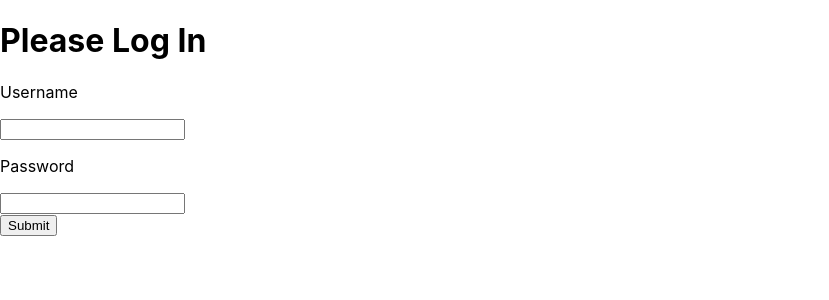
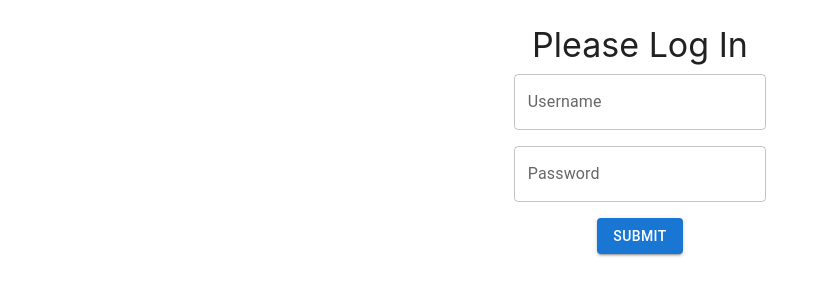
Before and after one commit to gilmiriam/AdminLogin, a React (Create React App) app: page / in a window 1280 px wide. Shown: the top 300 px of the page, without its empty margins (0-829 px from the left). Built offline with nearby package versions, Linux system fonts and the light colour scheme.

Commit message:
update login style

```diff
--- a/package.json
+++ b/package.json
@@ -3,6 +3,12 @@
   "version": "0.1.0",
   "private": true,
   "dependencies": {
+    "@emotion/react": "^11.10.5",
+    "@emotion/styled": "^11.10.5",
+    "@fontsource/roboto": "^4.5.8",
+    "@mui/icons-material": "^5.10.9",
+    "@mui/material": "^5.10.12",
+    "@mui/styled-engine": "^5.10.8",
     "@testing-library/jest-dom": "^5.16.5",
     "@testing-library/react": "^13.4.0",
     "@testing-library/user-event": "^13.5.0",
--- a/public/index.html
+++ b/public/index.html
@@ -2,7 +2,7 @@
 <html lang="en">
   <head>
     <meta charset="utf-8" />
-    <link rel="icon" href="%PUBLIC_URL%/favicon.ico" />
+    <link rel="icon" href="%PUBLIC_URL%/best-golang-gopher.png" />
     <meta name="viewport" content="width=device-width, initial-scale=1" />
     <meta name="theme-color" content="#000000" />
     <meta
--- a/src/components/Login/Login.css
+++ b/src/components/Login/Login.css
@@ -2,4 +2,11 @@
     display: flex;
     flex-direction: column;
     align-items: center;
+    margin-top: 1.5em;
 }
+
+.button-submit {
+    display: flex;
+    flex-direction: column;
+    align-items: center;
+}
--- a/src/components/Login/Login.js
+++ b/src/components/Login/Login.js
@@ -1,5 +1,9 @@
 import React, {useState} from "react";
-import PropTypes from"prop-types";
+import PropTypes from "prop-types";
+import Button from "@mui/material/Button";
+
+import "./Login.css"
+import {Box, createTheme, CssBaseline, TextField, ThemeProvider, Typography} from "@mui/material";
 
 async function loginUser(credentials) {
     return fetch('http://localhost:8080/login', {
@@ -12,7 +16,7 @@ async function loginUser(credentials) {
         .then(data => data.json())
 }
 
-export default function Login({ setToken }) {
+export default function Login({setToken}) {
     const [username, setUserName] = useState();
     const [password, setPassword] = useState();
 
@@ -25,22 +29,57 @@ export default function Login({ setToken }) {
         setToken(token);
     }
 
+    const theme = createTheme({
+        typography: {
+            fontFamily: [
+                '-apple-system',
+                'BlinkMacSystemFont',
+                '"Segoe UI"',
+                'Roboto',
+                '"Helvetica Neue"',
+                'Arial',
+                'sans-serif',
+                '"Apple Color Emoji"',
+                '"Segoe UI Emoji"',
+                '"Segoe UI Symbol"',
+            ].join(','),
+        },
+    });
+
     return (
         <div className="login-wrapper">
-            <h1>Please Log In</h1>
-            <form onSubmit={handleSubmit}>
-                <label>
-                    <p>Username</p>
-                    <input type="text" onChange={e => setUserName(e.target.value)}/>
-                </label>
-                <label>
-                    <p>Password</p>
-                    <input type="password" onChange={e => setPassword(e.target.value)}/>
-                </label>
+            <ThemeProvider theme={theme}>
+                <CssBaseline />
+                <Typography variant="h4">Please Log In</Typography>
+            </ThemeProvider>
+            <Box component="form"
+                 sx={{
+                     '& .MuiTextField-root': {m: 1, width: '25ch'},
+                     '& button': {m: 1},
+                 }}
+                 noValidate
+                 autoComplete="off"
+                 onSubmit={handleSubmit}
+            >
                 <div>
-                    <button type="submit">Submit</button>
+                    <TextField id="outlined-search"
+                               label="Username"
+                               type="text"
+                               onChange={e => setUserName(e.target.value)}
+                    />
                 </div>
-            </form>
+                <div>
+                    <TextField id="outlined-password-input"
+                               label="Password"
+                               type="password"
+                               autoComplete="current-password"
+                               onChange={e => setPassword(e.target.value)}
+                    />
+                </div>
+                <div className="button-submit">
+                    <Button variant="contained" type="submit">Submit</Button>
+                </div>
+            </Box>
         </div>
     );
 }
```
Also changed, not shown: public/best-golang-gopher.png (added), 1 other file (tests, documents, lock files or other folders).
